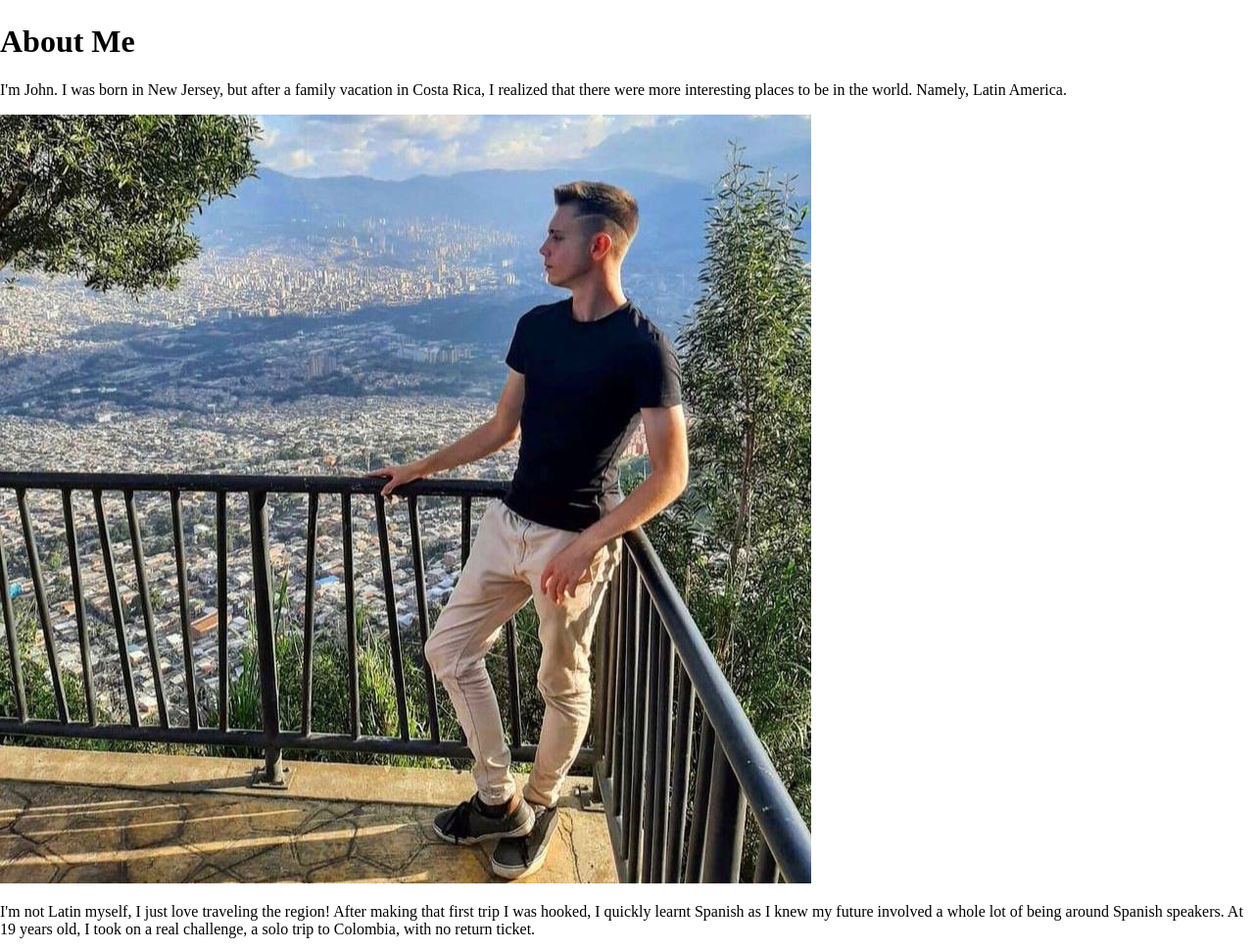
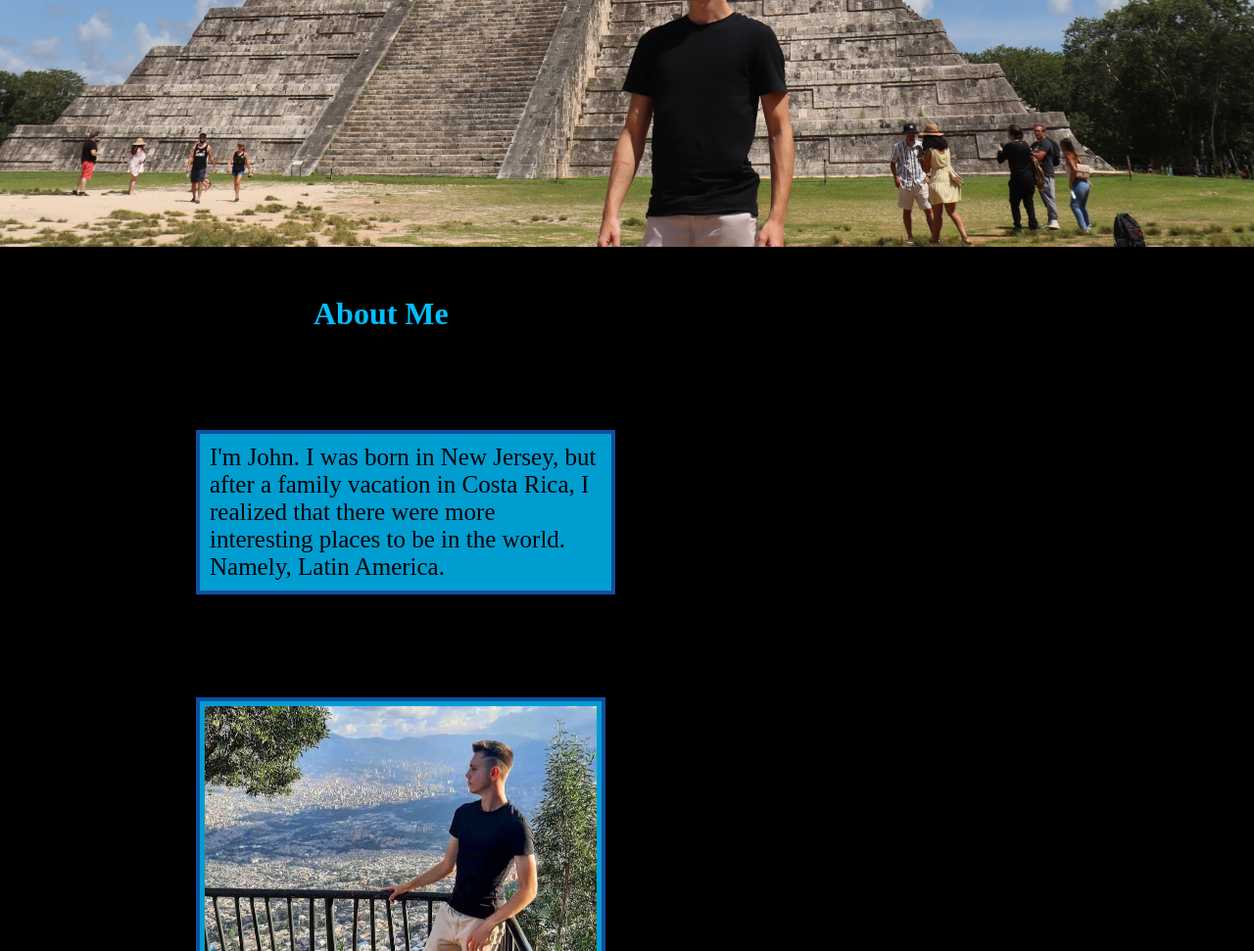
Before and after one commit to JohnFuhrm12/Django-Travel-Blog, a Django app: page /about in a window 1280 px wide. Shown: the part 404-1375 px from the top of the page at 98% size. Run offline with Django 4.2, Linux system fonts and the light colour scheme.

Commit message:
Add files via upload

```diff
--- a/hello/static/styles.css
+++ b/hello/static/styles.css
@@ -1,3 +1,4 @@
+/* Home Page */
 /* Top Navbar */
 header {
     display: flex;
@@ -126,7 +127,7 @@ hr {
     padding-bottom: 15px;
 }
 .featured-block1 {
-    background-color: rgb(0, 191, 255);
+    background-color: rgb(0, 157, 209);
     margin: 50px;
     padding: 10px;
     border-style: solid;
@@ -147,7 +148,7 @@ hr {
 }
 
 .featured-block2 {
-    background-color: rgb(0, 191, 255);
+    background-color: rgb(0, 157, 209);
     margin: 50px;
     padding: 10px;
     border-style: solid;
@@ -168,7 +169,7 @@ hr {
 }
 
 .featured-block3 {
-    background-color: rgb(0, 191, 255);
+    background-color: rgb(0, 157, 209);
     margin: 50px;
     padding: 10px;
     border-style: solid;
@@ -216,7 +217,7 @@ hr {
 }
 
 .country {
-    background-color: rgb(0, 191, 255);
+    background-color: rgb(0, 157, 209);
     margin: 50px;
     padding: 10px;
     border-style: solid;
@@ -230,7 +231,7 @@ hr {
 }
 
 .country h2 {
-    background-color: rgb(8, 148, 161);
+    background-color: rgb(0, 101, 138);
     border-style: solid;
     border-width: 4px;
     border-color: rgb(0, 0, 0);
@@ -253,7 +254,7 @@ hr {
     height: 400px;
     object-fit: cover;
     object-position: center;
-    background-color: rgb(0, 191, 255);
+    background-color: rgb(0, 157, 209);
     padding: 10px;
 }
 
@@ -274,10 +275,10 @@ hr {
 
 .about-text h3 {
     color: black;
-    background-color: rgb(0, 191, 255);
+    background-color: rgb(0, 157, 209);
     padding-top: 10px;
     padding-bottom: 10px;
-    margin-top: 0;
+    margin-top: 0px;
     margin-bottom: 10px;
     border-style: solid;
     border-width: 4px;
@@ -293,7 +294,7 @@ hr {
     color: black;
     padding: 10px;
     max-width: 350px;
-    background-color: rgb(0, 191, 255);
+    background-color: rgb(0, 157, 209);
     padding-top: 10px;
     padding-bottom: 10px;
     margin-top: 0;
@@ -304,3 +305,71 @@ hr {
     text-align: center;
 }
 /* About Div */
+/* Home Page */
+
+/*/
+
+/* About Page */
+.about-main-img {
+    width: 100%;
+}
+
+.top-pics-about {
+    display: flex;
+    flex-wrap: wrap;
+    justify-content: space-between;
+    background-color: black;
+}
+
+.top-pics-about h1 {
+    color: rgb(0, 191, 255);
+    margin-top: 50px;
+    margin-left: 320px;
+}
+
+.top-pics-about p {
+    color: black;
+    font-size: 25px;
+    margin-top: 100px;
+    margin-left: 200px;
+    max-width: 400px;
+    max-height: 300px;
+    background-color: rgb(0, 157, 209);
+    border-style: solid;
+    border-width: 4px;
+    border-color: rgb(16, 79, 161);
+    padding: 10px;
+}
+
+.about-pic1 {
+    width: 400px;
+    height: 400px;
+    margin-left: 200px;
+    margin-right: 200px;
+    margin-top: 80px;
+    background-color: rgb(0, 157, 209);
+    padding: 5px;
+    border-style: solid;
+    border-width: 4px;
+    border-color: rgb(16, 79, 161);
+}
+
+.about-pic2 {
+    width: 400px;
+    height: 400px;
+    margin-left: 200px;
+    margin-right: 200px;
+    margin-bottom: 100px;
+    margin-top: 100px;
+    background-color: rgb(0, 157, 209);
+    padding: 5px;
+    border-style: solid;
+    border-width: 4px;
+    border-color: rgb(16, 79, 161);
+}
+
+.about-center {
+    padding-top: 1px;
+    background-color: rgb(26, 25, 24);;
+}
+/* About Page */
```
Also changed, not shown: hello/static/aboutmaintxt.jpg (added), hello/static/favicon.png, hello/static/pyramidme.jpg (added), 2 other files.
